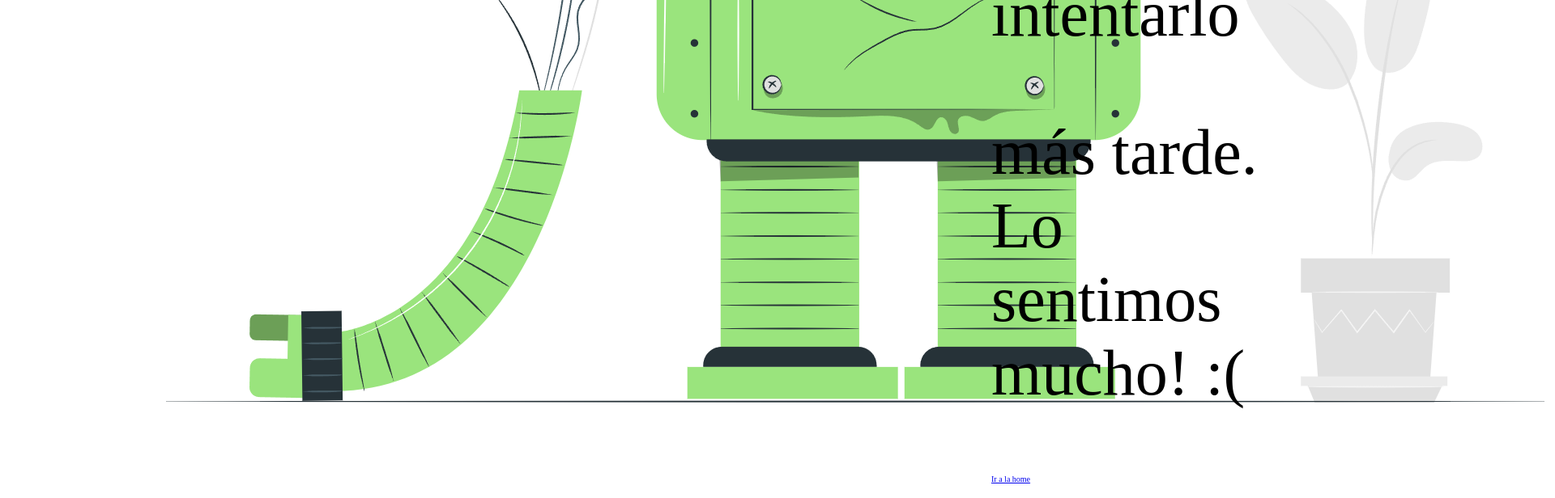
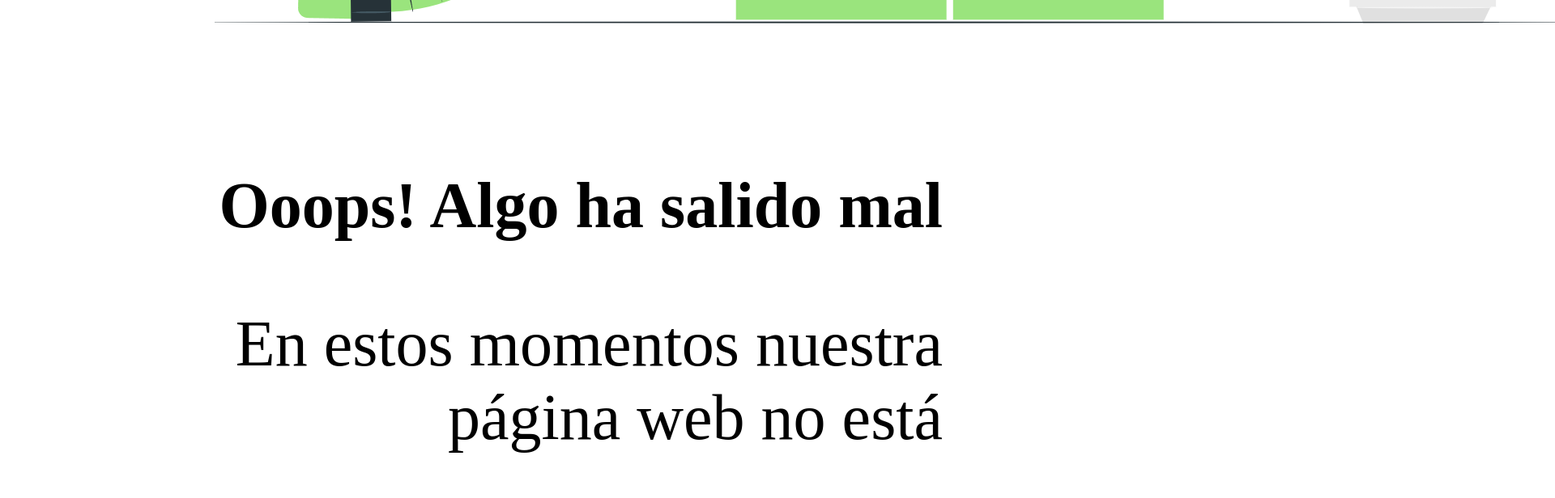
Before and after one commit to JGarciaRegueiro/MyBoardPlays, an Angular app in the folder MyBoardPlays/: page / in a window 1280 px wide. Shown: the part 2160-2776 px from the top of the page at 81% size, 1920 px wide, since content can reach past the window. Built offline with nearby package versions, Linux system fonts and the light colour scheme.

Commit message:
cambios en error

```diff
--- a/MyBoardPlays/src/app/error-general/error-general.component.css
+++ b/MyBoardPlays/src/app/error-general/error-general.component.css
@@ -1,21 +1,43 @@
+.titulo{
+    font-size: 8rem;
+
+}
 .contenedor-404{
+
     display:flex;
-    flex-direction: row;
-    padding: 4rem;
-    justify-content: space-evenly;
-    align-items: flex-end;
+    align-items: center;
+    padding: 108px;
+
 }
 
-.contenedor-imagen-robot{
-  width:100%;
-  height:100%;
-}
 .contenedor-mensaje404{
-    margin-top: 2rem;
-
+    width: 100%;
+    height: 100%;
 }
 
 .mensaje-404{
     font-size: 8rem;
-    margin-bottom: 1rem;
+    text-align: right;
 }
+
+.button__primario {
+    background-color: var(--colorContrasteLow);
+    color: var(--colorBaseBlanco);
+    text-decoration: none;
+    font-size: 7rem;
+    border-radius: 15px;
+    padding:3rem;
+
+
+  }
+  .contenedor-imagen-robot{
+    width: 100%;
+    height: 100%;
+  }
+
+  @media (max-width : 2068px) {
+    .contenedor-404 {
+        display: flex;
+        flex-direction: column;
+    }
+}
--- a/MyBoardPlays/src/app/error-general/error-general.component.html
+++ b/MyBoardPlays/src/app/error-general/error-general.component.html
@@ -1,21 +1,17 @@
-<body>
-    <main>
 <div class="contenedor-404">
      <div class = "contenedor-imagen-robot">
         <img src= "assets/img/robot.png" alt="imagen404">
     </div>
     <div class="contenedor-mensaje404">
         <div class ="mensaje-404">
-                <h3 class="version2-h3">Ooops! Algo ha salido mal</h3>
+            <h3 class="titulo">Ooops! Algo ha salido mal</h3>
+
             <p class="tamaño-letra">En estos momentos nuestra página web no está</p>
             <p class="tamaño-letra">disponible o el recurso que estás intentando ver no</p>
             <p class="tamaño-letra">lo tenemos listo.Por favor, vuelve a intentarlo</p>
             <p class="tamaño-letra">más tarde. Lo sentimos mucho! :(</p>
-                </div>
-                <div class="botonHome">
+
             <a class="button button__primario button__sombras" href="index.html">Ir a la home</a>
         </div>
     </div>
 </div>
-    </main>
-</body>
```
Also changed, not shown: MyBoardPlays/src/styles.css (line endings or trailing spaces). Lines whose indentation alone changed are shown as unchanged.
